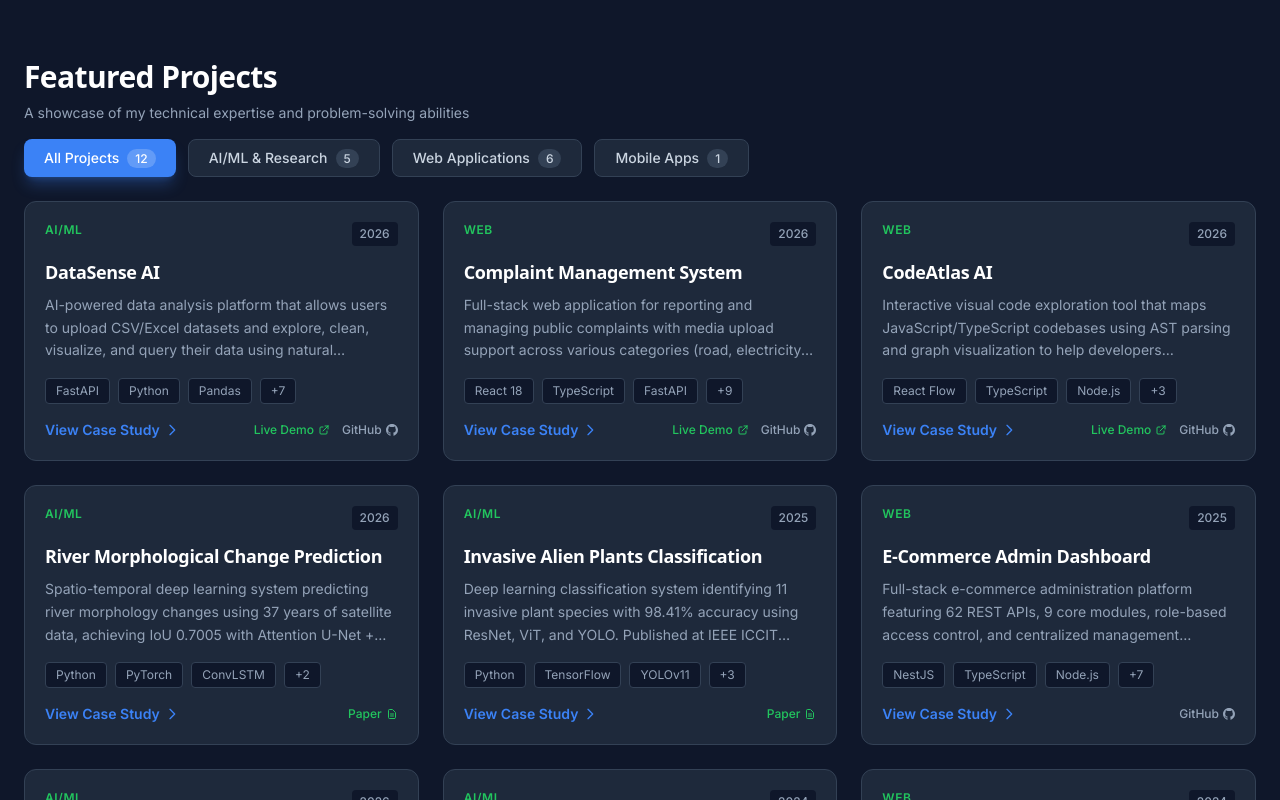
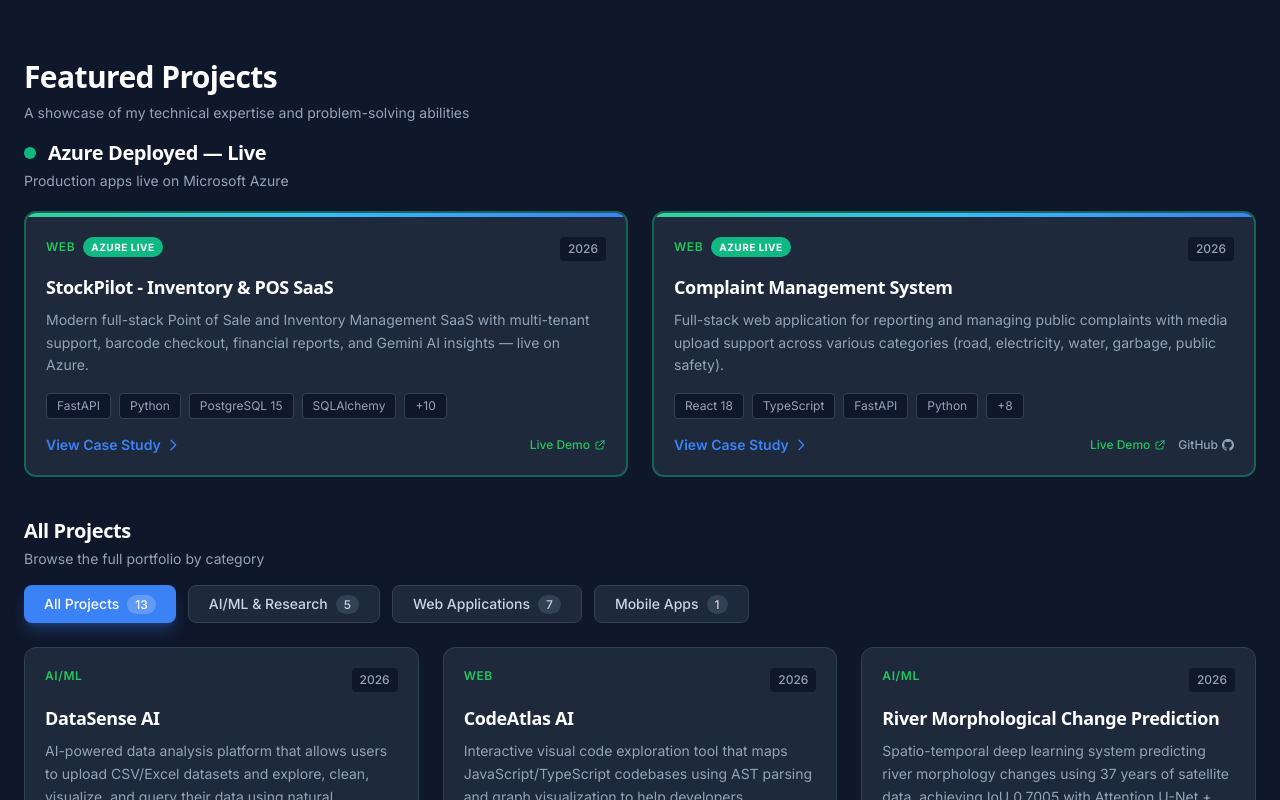
Before and after one commit to Kaoserahamed/Portfolio, a React (Create React App) app: page / in a window 1280 px wide. Shown: the part 1140-1940 px from the top of the page. Built offline with nearby package versions, Linux system fonts and the light colour scheme.

Commit message:
added new project

```diff
--- a/src/components/ProjectDetail.js
+++ b/src/components/ProjectDetail.js
@@ -102,8 +102,8 @@
           </div>
 
           {/* Links */}
-          {(project.github || project.demo) && (
-            <div className="flex gap-4">
+          {(project.github || project.demo || project.apiDocs || project.backend) && (
+            <div className="flex gap-4 flex-wrap">
               {project.demo && (
                 <a
                   href={project.demo}
@@ -112,6 +112,19 @@
                   className="px-6 py-3 bg-accent text-white rounded-lg hover:bg-green-600 transition-all font-semibold inline-flex items-center gap-2"
                 >
                   View Live Demo
+                  <svg className="w-4 h-4" fill="none" stroke="currentColor" viewBox="0 0 24 24">
+                    <path strokeLinecap="round" strokeLinejoin="round" strokeWidth={2} d="M10 6H6a2 2 0 00-2 2v10a2 2 0 002 2h10a2 2 0 002-2v-4M14 4h6m0 0v6m0-6L10 14" />
+                  </svg>
+                </a>
+              )}
+              {project.apiDocs && (
+                <a
+                  href={project.apiDocs}
+                  target="_blank"
+                  rel="noopener noreferrer"
+                  className="px-6 py-3 bg-sky-600 text-white rounded-lg hover:bg-sky-500 transition-all font-semibold inline-flex items-center gap-2"
+                >
+                  API Docs
                   <svg className="w-4 h-4" fill="none" stroke="currentColor" viewBox="0 0 24 24">
                     <path strokeLinecap="round" strokeLinejoin="round" strokeWidth={2} d="M10 6H6a2 2 0 00-2 2v10a2 2 0 002 2h10a2 2 0 002-2v-4M14 4h6m0 0v6m0-6L10 14" />
                   </svg>
--- a/src/components/Projects.js
+++ b/src/components/Projects.js
@@ -13,6 +13,26 @@
   ];
 
   const allProjects = [
+    {
+      title: 'StockPilot - Inventory & POS SaaS',
+      year: '2026',
+      category: 'web',
+      azureDeployed: true,
+      description: 'Modern full-stack Point of Sale and Inventory Management SaaS with multi-tenant support, barcode checkout, financial reports, and Gemini AI insights — live on Azure.',
+      fullDescription: 'StockPilot is a production-deployed multi-tenant SaaS for inventory management and point of sale. Businesses manage products, stock movements, suppliers/customers, sales invoices and expenses with role-based access. The FastAPI backend (PostgreSQL 15, SQLAlchemy, Alembic, JWT) serves a Next.js 14 TypeScript frontend with fast POS checkout, revenue/expense and profit-loss reporting, and Gemini-powered business insights. Deployed with Docker containers via Azure Container Registry to Azure App Service with GitHub Actions CI/CD and Azure Database for PostgreSQL Flexible Server.',
+      technologies: ['FastAPI', 'Python', 'PostgreSQL 15', 'SQLAlchemy', 'Alembic', 'JWT', 'Next.js 14', 'TypeScript', 'Tailwind CSS', 'React Query', 'Docker', 'Azure App Service', 'Azure Container Registry', 'GitHub Actions'],
+      highlights: [
+        'Multi-tenant SaaS with role-based access for multiple businesses',
+        'Inventory management: products, stock levels, and movement tracking',
+        'Fast POS checkout with barcode scanning support and sales invoicing',
+        'Financial reports: revenue tracking, expense management, profit/loss analysis plus Gemini AI insights',
+        'Live in production: Docker CI/CD via GitHub Actions → Azure Container Registry → Azure App Service',
+      ],
+      github: null,
+      demo: 'https://stockpilot-web.azurewebsites.net',
+      apiDocs: 'https://stockpilot-api.azurewebsites.net/docs',
+      backend: 'https://stockpilot-api.azurewebsites.net',
+    },
     {
       title: 'DataSense AI',
       year: '2026',
@@ -33,6 +53,7 @@
       title: 'Complaint Management System',
       year: '2026',
       category: 'web',
+      azureDeployed: true,
       description: 'Full-stack web application for reporting and managing public complaints with media upload support across various categories (road, electricity, water, garbage, public safety).',
       fullDescription: 'A comprehensive complaint management platform enabling citizens to report public issues with image/video proof. Built with React, FastAPI, and PostgreSQL, featuring automated CI/CD deployment to Azure. Includes media processing, complaint tracking, dashboard statistics, and RESTful API with comprehensive documentation.',
       technologies: ['React 18', 'TypeScript', 'FastAPI', 'Python', 'PostgreSQL', 'SQLAlchemy', 'Tailwind CSS', 'Docker', 'Azure App Service', 'GitHub Actions', 'Nginx', 'Vite'],
@@ -201,9 +222,11 @@
     },
   ];
 
-  const filteredProjects = activeCategory === 'all'
-    ? allProjects
-    : allProjects.filter(project => project.category === activeCategory);
+  const azureProjects = allProjects.filter(project => project.azureDeployed);
+
+  const filteredProjects = (activeCategory === 'all'
+    ? allProjects.filter(project => !project.azureDeployed)
+    : allProjects.filter(project => project.category === activeCategory && !project.azureDeployed));
 
   const projectCounts = {
     all: allProjects.length,
@@ -218,7 +241,79 @@
         <h2 className="text-3xl font-heading font-bold text-white mb-2">Featured Projects</h2>
         <p className="text-slate-400 mb-4 text-sm">A showcase of my technical expertise and problem-solving abilities</p>
 
-        {/* Category Filter */}
+        {/* Azure Deployed Live */}
+        <div className="mb-10">
+          <div className="flex items-center gap-3 mb-1">
+            <span className="relative flex h-3 w-3">
+              <span className="animate-ping absolute inline-flex h-full w-full rounded-full bg-emerald-400 opacity-75"></span>
+              <span className="relative inline-flex rounded-full h-3 w-3 bg-emerald-500"></span>
+            </span>
+            <h3 className="text-xl font-heading font-bold text-white">Azure Deployed — Live</h3>
+          </div>
+          <p className="text-slate-400 mb-5 text-sm">Production apps live on Microsoft Azure</p>
+          <div className="grid md:grid-cols-2 gap-6">
+            {azureProjects.map((project, index) => (
+              <div
+                key={'azure-' + index}
+                className="bg-card rounded-xl border-2 border-emerald-500/40 hover:border-emerald-400 transition-all overflow-hidden cursor-pointer hover:shadow-lg hover:shadow-emerald-500/10"
+                onClick={() => setSelectedProject(project)}
+              >
+                <div className="h-1 bg-gradient-to-r from-emerald-400 via-sky-400 to-blue-500"></div>
+                <div className="p-5">
+                  <div className="flex justify-between items-start mb-3">
+                    <div className="flex items-center gap-2">
+                      <span className="text-xs font-semibold text-accent uppercase tracking-wider">
+                        {project.category === 'ai-ml' ? 'AI/ML' : project.category === 'mobile' ? 'Mobile' : 'Web'}
+                      </span>
+                      <span className="text-[10px] font-bold text-white bg-emerald-500 px-2 py-0.5 rounded-full uppercase tracking-wider">Azure Live</span>
+                    </div>
+                    <span className="bg-dark text-slate-400 px-2 py-1 rounded text-xs font-medium">{project.year}</span>
+                  </div>
+                  <h3 className="text-lg font-heading font-bold text-white mb-2">{project.title}</h3>
+                  <p className="text-slate-400 text-sm leading-relaxed mb-4 line-clamp-3">{project.description}</p>
+                  <div className="flex flex-wrap gap-2 mb-4">
+                    {project.technologies.slice(0, 4).map((tech, idx) => (
+                      <span key={idx} className="bg-dark text-slate-400 text-xs px-2.5 py-1 rounded border border-slate-700">{tech}</span>
+                    ))}
+                    {project.technologies.length > 4 && (
+                      <span className="bg-dark text-slate-400 text-xs px-2.5 py-1 rounded border border-slate-700">+{project.technologies.length - 4}</span>
+                    )}
+                  </div>
+                  <div className="flex items-center justify-between">
+                    <button className="text-primary hover:text-blue-400 font-semibold text-sm transition-colors inline-flex items-center gap-1">
+                      View Case Study
+                      <svg className="w-4 h-4" fill="none" stroke="currentColor" viewBox="0 0 24 24">
+                        <path strokeLinecap="round" strokeLinejoin="round" strokeWidth={2} d="M9 5l7 7-7 7" />
+                      </svg>
+                    </button>
+                    <div className="flex gap-3">
+                      {project.demo && (
+                        <a href={project.demo} target="_blank" rel="noopener noreferrer" onClick={(e) => e.stopPropagation()} className="text-xs font-medium text-accent hover:text-green-400 transition-colors inline-flex items-center gap-1" title="Live Demo">
+                          Live Demo
+                          <svg className="w-3 h-3" fill="none" stroke="currentColor" viewBox="0 0 24 24">
+                            <path strokeLinecap="round" strokeLinejoin="round" strokeWidth={2} d="M10 6H6a2 2 0 00-2 2v10a2 2 0 002 2h10a2 2 0 002-2v-4M14 4h6m0 0v6m0-6L10 14" />
+                          </svg>
+                        </a>
+                      )}
+                      {project.github && (
+                        <a href={project.github} target="_blank" rel="noopener noreferrer" onClick={(e) => e.stopPropagation()} className="text-xs font-medium text-slate-400 hover:text-primary transition-colors inline-flex items-center gap-1" title="GitHub">
+                          GitHub
+                          <svg className="w-3 h-3" fill="currentColor" viewBox="0 0 24 24">
+                            <path d="M12 0c-6.626 0-12 5.373-12 12 0 5.302 3.438 9.8 8.207 11.387.599.111.793-.261.793-.577v-2.234c-3.338.726-4.033-1.416-4.033-1.416-.546-1.387-1.333-1.756-1.333-1.756-1.089-.745.083-.729.083-.729 1.205.084 1.839 1.237 1.839 1.237 1.07 1.834 2.807 1.304 3.492.997.107-.775.418-1.305.762-1.604-2.665-.305-5.467-1.334-5.467-5.931 0-1.311.469-2.381 1.236-3.221-.124-.303-.535-1.524.117-3.176 0 0 1.008-.322 3.301 1.23.957-.266 1.983-.399 3.003-.404 1.02.005 2.047.138 3.006.404 2.291-1.552 3.297-1.23 3.297-1.23.653 1.653.242 2.874.118 3.176.77.84 1.235 1.911 1.235 3.221 0 4.609-2.807 5.624-5.479 5.921.43.372.823 1.102.823 2.222v3.293c0 .319.192.694.801.576 4.765-1.589 8.199-6.086 8.199-11.386 0-6.627-5.373-12-12-12z" />
+                          </svg>
+                        </a>
+                      )}
+                    </div>
+                  </div>
+                </div>
+              </div>
+            ))}
+          </div>
+        </div>
+
+        <h3 className="text-xl font-heading font-bold text-white mb-1">All Projects</h3>
+        <p className="text-slate-400 mb-4 text-sm">Browse the full portfolio by category</p>
+
         <div className="flex flex-wrap gap-3 mb-6">
           {categories.map((category) => (
             <button
```
